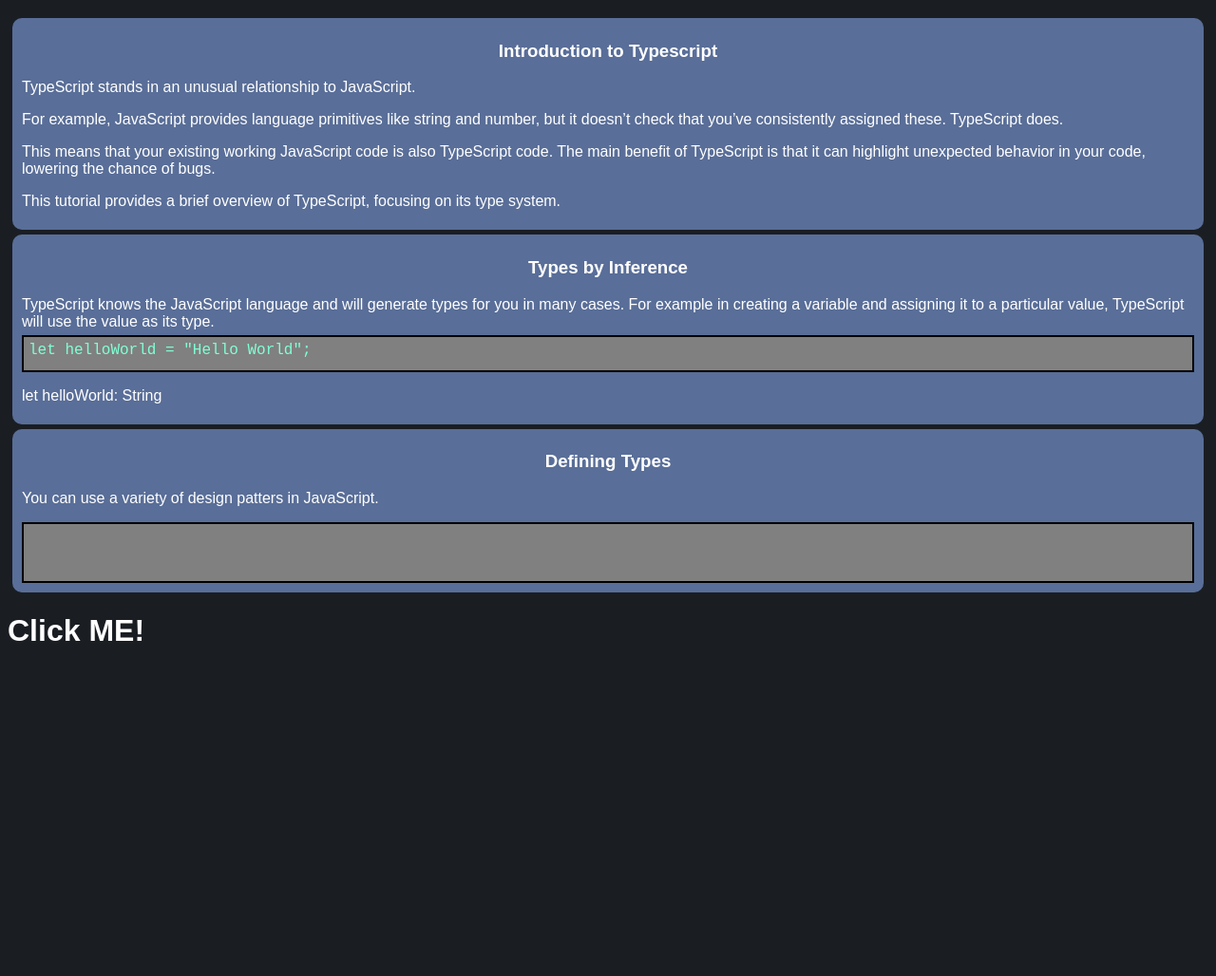
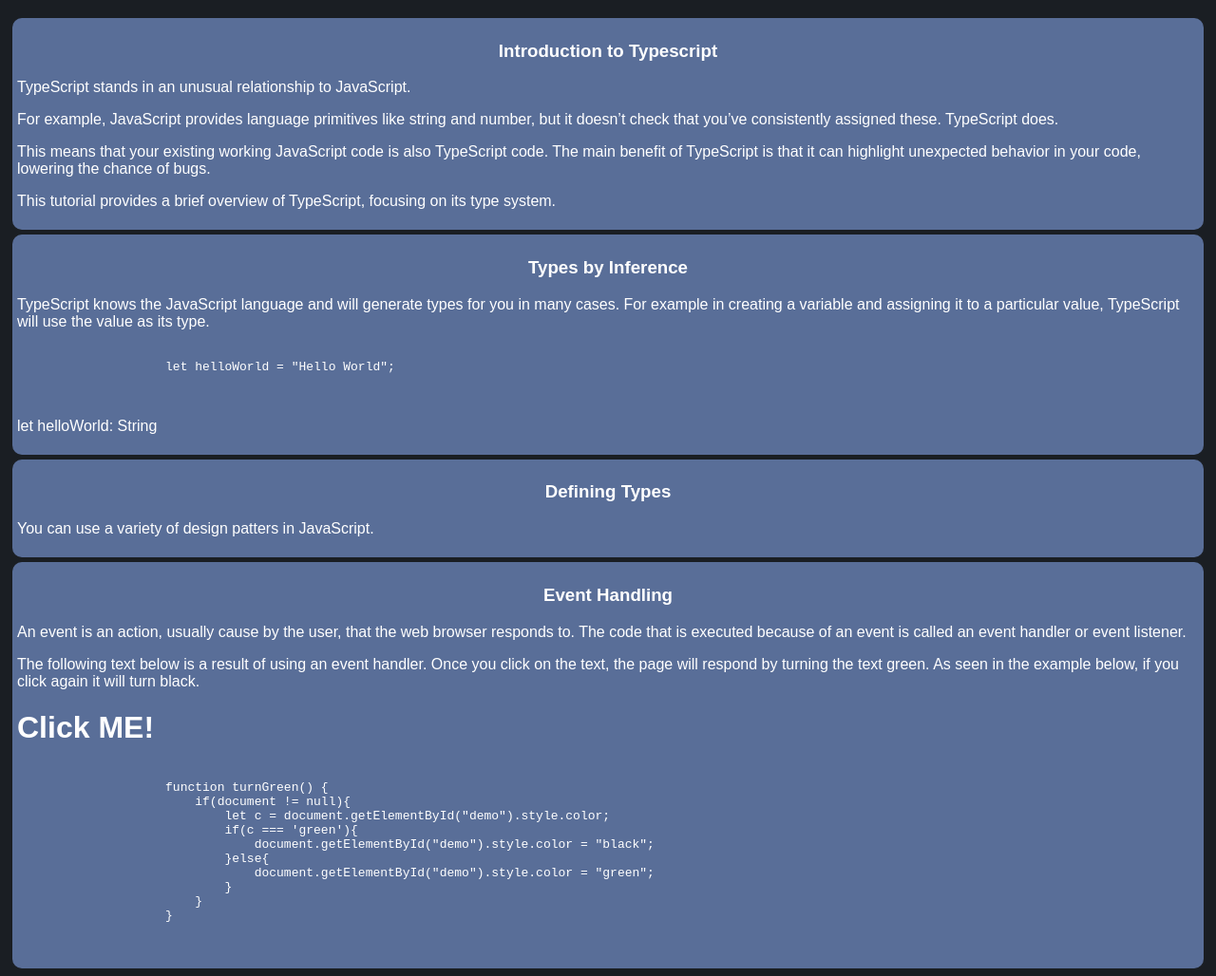
Before and after one commit to cs401-fall2022/lesson14-samfarmer1, a website: page index.html in a window 1280 px wide. Shown: the part 61-1089 px from the top of the page at 95% size. Before the commit the page ends 800 px from the top, so only its background shows below. Drawn offline with Linux system fonts and the light colour scheme.

Commit message:
Adds framework for building the application

```diff
--- /dev/null
+++ b/__tests__/test.app.ts
@@ -0,0 +1,8 @@
+import {describe, expect, test} from '@jest/globals';
+import {hello} from '../app';
+
+describe('sum module', () => {
+  test('returns the string hello', () => {
+    expect(hello()).toBe('Hello World');
+  });
+});
--- /dev/null
+++ b/babel.config.js
@@ -0,0 +1,6 @@
+module.exports = {
+    presets: [
+      ['@babel/preset-env', {targets: {node: 'current'}}],
+      '@babel/preset-typescript',
+    ],
+  };
--- a/index.html
+++ b/index.html
@@ -19,8 +19,12 @@
         text-align: center;
     }
 
+    .h3{
+        text-align: center;
+    }
+
     .mainContainer{
-        text-align: center;
+        text-align: left;
         background-color: rgb(89,110,152);
         padding: 5px;
         margin: 5px;
@@ -33,45 +37,27 @@
     }
 
     .Inference{
-        text-align: center;
+        text-align: left;
         background-color: rgb(89,110,152);
         padding: 5px;
         margin: 5px;
         border-radius: 10px;
     }
     .Types{
-        text-align: center;
+        text-align: left;
         background-color: rgb(89,110,152);
         padding: 5px;
         margin: 5px;
         border-radius: 10px;
     }
-    .i{
+    .Event_Handling{
         text-align: left;
+        background-color: rgb(89,110,152);
+        padding: 5px;
         margin: 5px;
+        border-radius: 10px;
     }
-    .ii{
-        text-align: left;
-        margin: 5px;
-    }
-    .example1{
-        font-family: 'Courier New', Courier, monospace;
-        color:aquamarine;
-        background-color: gray;
-        border: solid 2px black;
-        margin-top: 5px;
-        padding: 5px;
-        height: 25px;
-    }
-    .example2{
-        font-family: 'Courier New', Courier, monospace;
-        color:aquamarine;
-        background-color: gray;
-        border: solid 2px black;
-        margin-top: 5px;
-        padding: 5px;
-        height: 50px;
-    }
+
 </style>
 <body>
     <!--Main division that holds sections of the tutorial-->
@@ -79,8 +65,7 @@
         <h1>Typescript for JavaScript Programmers</h1>
         <!--Container for Introduction to typescript-->
         <div class="mainContainer">
-            <h3>Introduction to Typescript</h3>
-            <div class="intro">
+            <h3 class="h3">Introduction to Typescript</h3>
             <p>TypeScript stands in an unusual relationship to JavaScript.</p>
             <p>For example, JavaScript provides language primitives like string and number,
                 but it doesn’t check that you’ve consistently assigned these. TypeScript does.</p>
@@ -89,33 +74,60 @@
                 behavior in your code, lowering the chance of bugs.</p>
             <p>This tutorial provides a brief overview of TypeScript, focusing on its type system.</p>
         </div>
-        </div>
         <div class="Inference">
-            <h3>Types by Inference</h3>
-            <div class="i">TypeScript knows the JavaScript language and will generate types for you in many cases.
+            <h3 class="h3">Types by Inference</h3>
+            <p>TypeScript knows the JavaScript language and will generate types for you in many cases.
                 For example in creating a variable and assigning it to a particular value, TypeScript will
-                use the value as its type.
-                <div class="example1">let helloWorld = "Hello World";</div>
+                use the value as its type.</p>
+            <pre class="highlight">
+                <code class="language-typescript">
+                    let helloWorld = "Hello World";
+                </code>
+            </pre>
             <p>let helloWorld: String</p>
         </div>
-        </div>
         <div class="Types">
-            <h3>Defining Types</h3>
-            <div class="ii">
+            <h3 class="h3">Defining Types</h3>
             <p>You can use a variety of design patters in JavaScript.</p>
             <div class="example2"></div>
-            </div>
         </div>
         <div class="Composing">
 
         </div>
-    </div>
+        <div class="Event_Handling">
+            <h3 class="h3">Event Handling</h3>
+            <p>
+                An event is an action, usually cause by the user,
+                that the web browser responds to. The code that is
+                executed because of an event is called an event handler
+                or event listener.
+            </p>
+            <p>
+                The following text below is a result of using an event handler. Once you
+                click on the text, the page will respond by turning the text green.
+                As seen in the example below, if you click again it will turn black.
+            </p>
             <h1 id="demo" onclick="turnGreen()">Click ME!</h1>
             <script type="module">
                 import {turnGreen} from '/build/app.js'
                 window.turnGreen = turnGreen;
             </script>
-
+            <pre class="highlight">
+                <code class="language-typescript">
+                    function turnGreen() {
+                        if(document != null){
+                            let c = document.getElementById("demo").style.color;
+                            if(c === 'green'){
+                                document.getElementById("demo").style.color = "black";
+                            }else{
+                                document.getElementById("demo").style.color = "green";
+                            }
+                        }
+                    }
+                </code>
+            </pre>
+        </div>
+    </div>
 </body>
 
 </html>
```
Also changed, not shown: package.json (added, +21 -0 lines), README.md, build/__tests__/test.app.js (added), build/app.js (added), build/test.app.js (added), 4 other files. Lines whose indentation alone changed are shown as unchanged.
